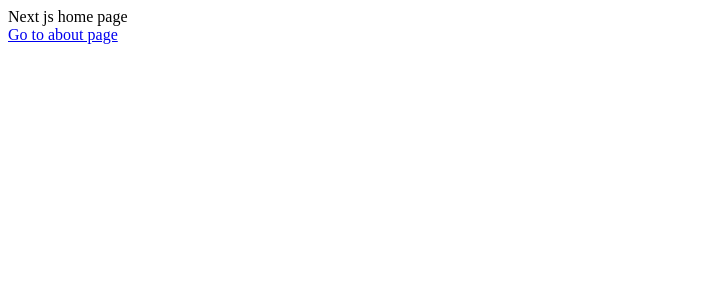
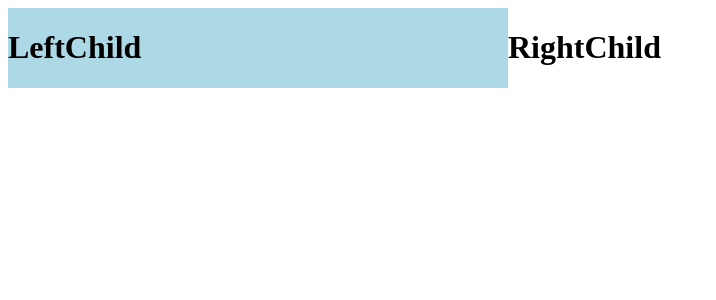
Before and after one commit to uwigem/uwigem.com, a Next.js app: page / in a window 1280 px wide. Shown: the top 300 px of the page, without its empty margins (0-716 px from the left). Built offline with nearby package versions, Linux system fonts and the light colour scheme.

Commit message:
Display parent text components side by side #2

```diff
--- a/components/SideBySideContent/SideBySideContent.js
+++ b/components/SideBySideContent/SideBySideContent.js
@@ -1,11 +1,21 @@
 import React from 'react';
 import Constants from '../../global_constants/Constants';
+import './SideBySideStyle.css'
 
 /**
  * @returns {React.Component}
  */
-const SideBySideContent = () => {
-    return <></>
+
+const SideBySideContent = (props) => {
+    return <>
+        <div class='sbsContent'>
+            <div className='sbsChild' style={{ width: props.leftWidth, backgroundColor: "lightBlue" }}>
+                {props.LeftChild}
+            </div>
+            <div className='sbsChild'> {props.RightChild} </div>
+        </div>
+    </>
 }
 
+
 export default SideBySideContent
--- /dev/null
+++ b/components/SideBySideContent/SideBySideStyle.css
@@ -0,0 +1,9 @@
+    .sbsContent{
+    display:flex;
+    flex-direction:row;
+  }
+
+    .sbsChild{
+    padding: 10;
+    margin: 50;
+  }
--- /dev/null
+++ b/next.config.js
@@ -0,0 +1,3 @@
+// next.config.js
+const withCSS = require('@zeit/next-css')
+module.exports = withCSS()
--- a/package.json
+++ b/package.json
@@ -21,6 +21,7 @@
     },
     "homepage": "https://github.com/uwigem/uwigem.com#readme",
     "dependencies": {
+        "@zeit/next-css": "^1.0.1",
         "next": "^7.0.3",
         "react": "^16.8.1",
         "react-dom": "^16.8.1"
--- a/pages/index.js
+++ b/pages/index.js
@@ -1,6 +1,19 @@
-import Link from 'next/link';
+import SideBySideContent from '../components/SideBySideContent/SideBySideContent';
+const leftWidth = 500;
+//import Dubs from "../static/dubs.jpeg";
+
+class LeftChild extends React.Component {
+    render() {
+        return <h1>LeftChild</h1>;
+    }
+};
+
+class RightChild extends React.Component {
+    render() {
+        return <h1>RightChild</h1>;
+    }
+};
 
 export default () => <>
-    <div>Next js home page</div>
-    <Link href="/about">Go to about page</Link>
+    <SideBySideContent LeftChild={<LeftChild />} RightChild={<RightChild />} leftWidth={leftWidth} />
 </>
```
Also changed, not shown: static/dubs.jpg (added), 1 other file (tests, documents, lock files or other folders).
